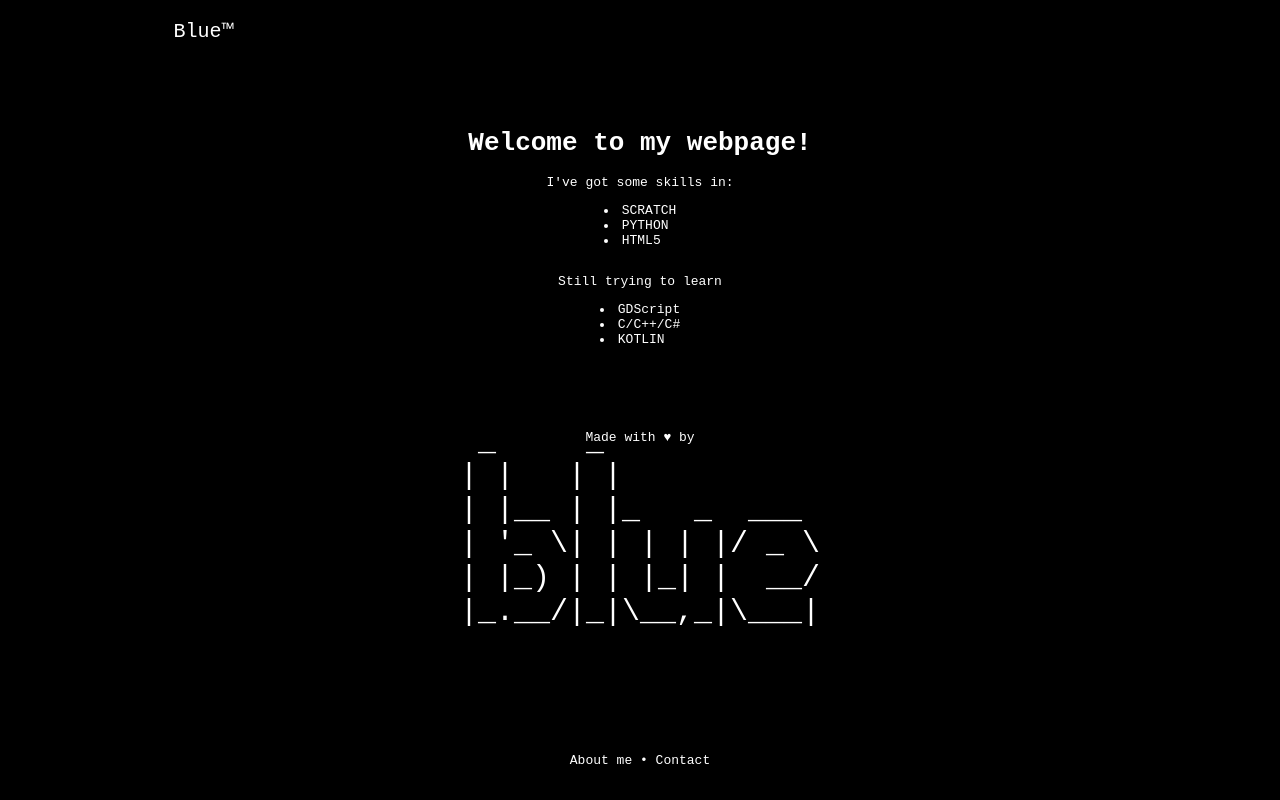
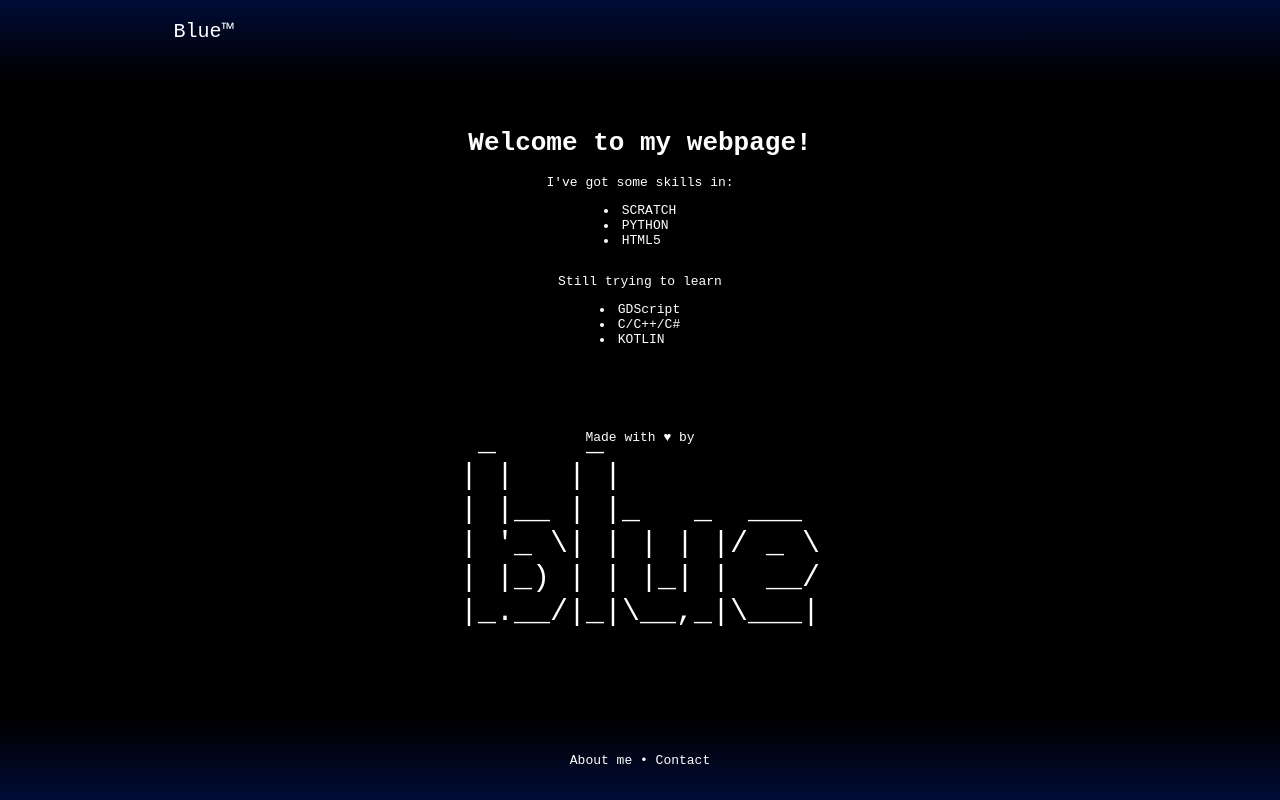
Before and after one commit to BlueStarOne/bluestarone.github.io, a plain HTML site: page index.html in a window 1280 px wide. Drawn offline with Linux system fonts and the light colour scheme.

Commit message:
Update style.css

```diff
--- a/style.css
+++ b/style.css
@@ -4,7 +4,7 @@
     top: 0;
     width: 100%;
     height: 10%;
-    background-image: linear-gradient(to top , rgba(0, 0, 0, 1), rgba(0, 26, 121 / 45%));
+    background-image: linear-gradient(to top , rgba(0, 0, 0, 1), rgba(0 26 121 / 45%));
     color: white;
     text-align: left;
     display: flex;
@@ -34,7 +34,7 @@ footer {
     bottom: 0;
     width: 100%;
     height: 10%;
-    background-image: linear-gradient(to bottom, rgba(0, 0, 0, 1), rgba(0, 26, 121 / 45%));
+    background-image: linear-gradient(to bottom, rgba(0, 0, 0, 1), rgba(0 26 121 / 45%));
     color: white;
     text-align: center;
     display: flex;
```
